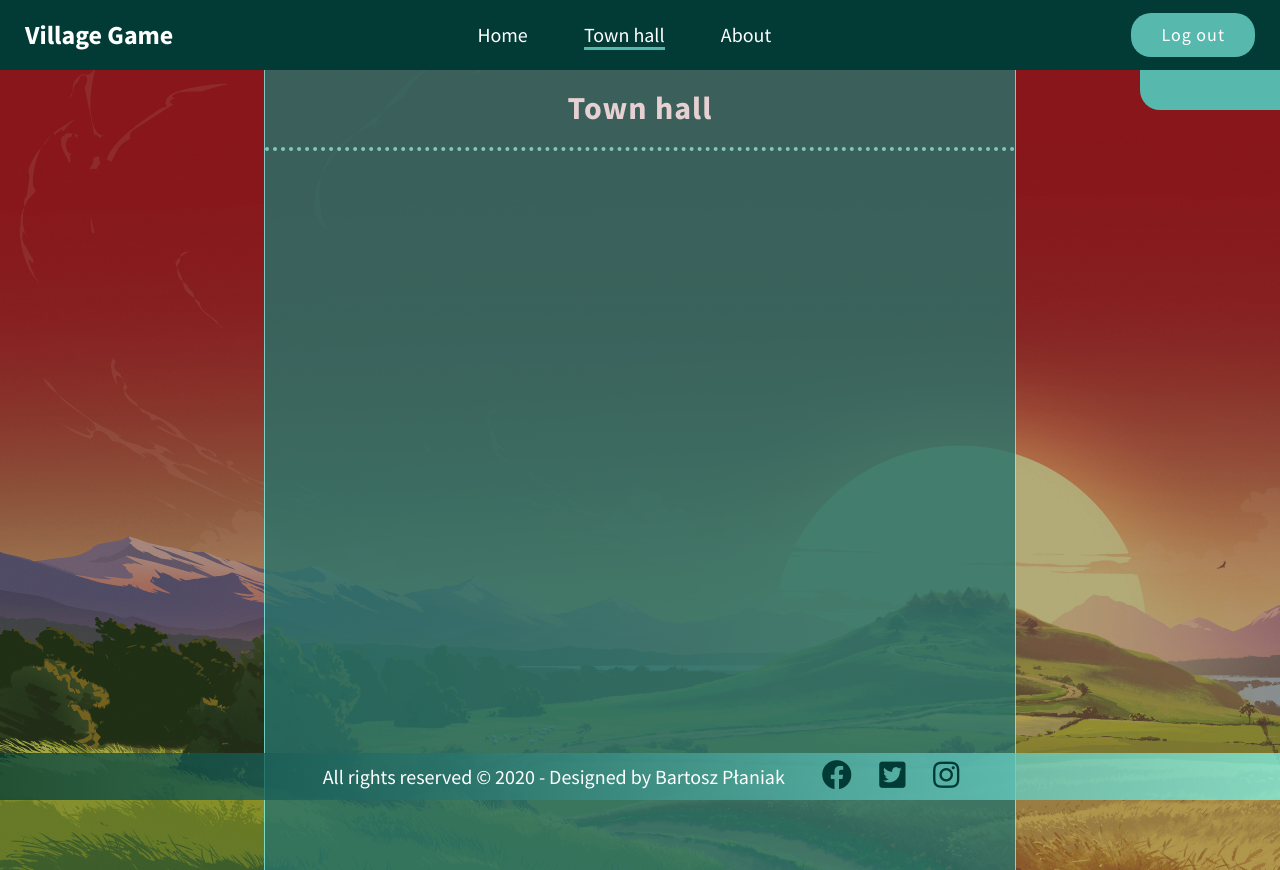
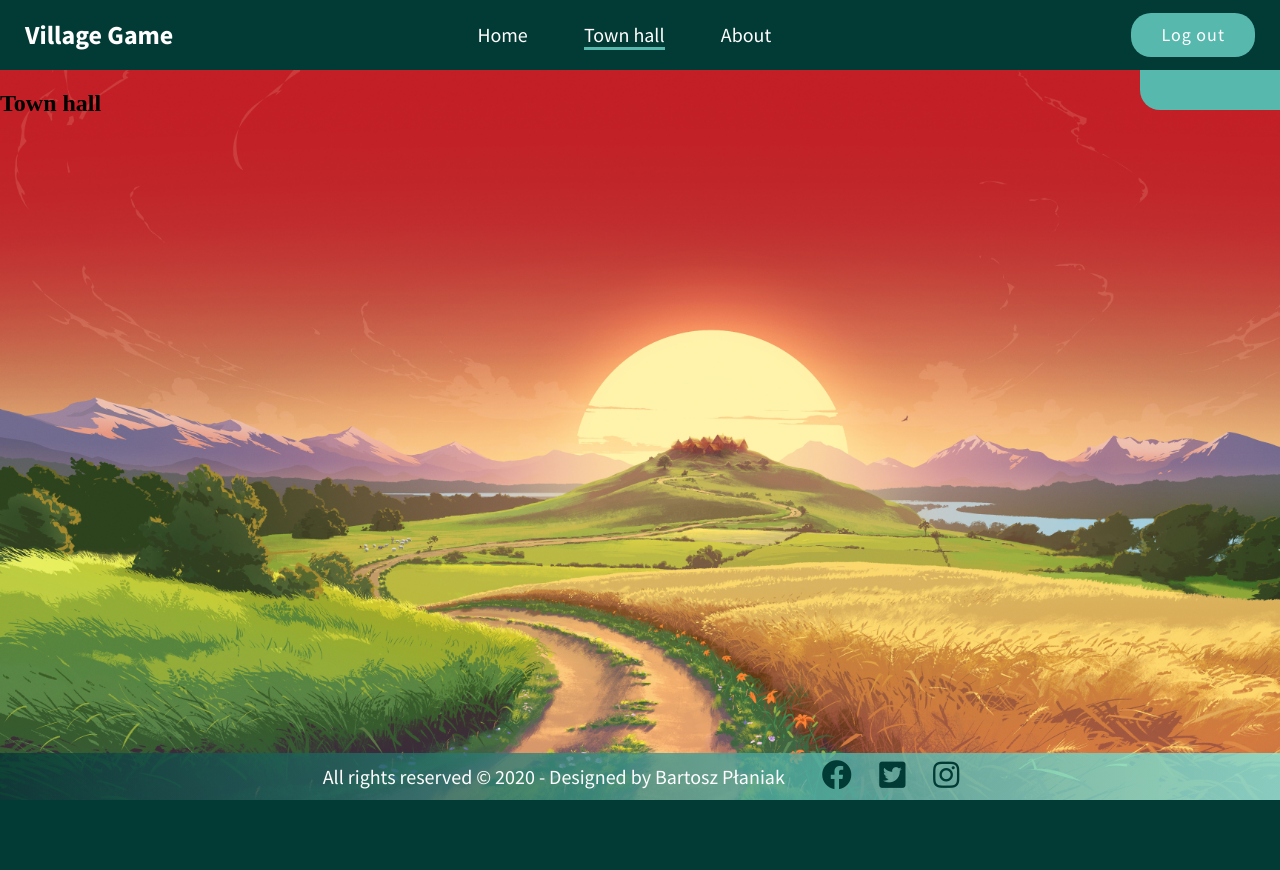
Before and after one commit to Bartekp26/Village-game, a PHP site: page /php/townhall.php in a window 1280 px wide. After the commit the page ends 800 px from the top, so only its background shows below. Run offline with PHP 8.4, Linux system fonts and the light colour scheme; the visitor is signed in with stand-in values (Sample User, id 1); data that the repository does not hold is empty; some libraries are stand-ins or nearby versions.

Commit message:
Changed needed styles

```diff
--- a/css/index.css
+++ b/css/index.css
@@ -326,28 +326,6 @@ body {
   .minerals {
     top: 3.5%; } }
 
-body {
-  background: linear-gradient(rgba(0, 0, 0, 0.3), rgba(0, 0, 0, 0.3)), url("../assets/img/background.png"); }
-
-.townhall {
-  margin: 0 auto;
-  max-width: 750px;
-  min-height: 100vh;
-  background-color: #28736b;
-  opacity: 0.8;
-  font-family: "Source Sans Pro", sans-serif;
-  border-right: 1px #80f4e8 solid;
-  border-left: 1px #80f4e8 solid;
-  color: white; }
-  .townhall__title {
-    text-align: center;
-    margin: 0;
-    padding: 20px;
-    color: white;
-    font-size: 32px;
-    letter-spacing: 1px;
-    border-bottom: 4px #80f4e8 dotted; }
-
 .buildings_container {
   margin: 30px 70px;
   font-family: "Roboto", sans-serif; }
@@ -400,9 +378,9 @@ body {
     left: 25%; }
 
 @media only screen and (max-width: 1150px) {
-  .townhall {
+  .table {
     max-width: 600px; }
-    .townhall__title {
+    .table__title {
       font-size: 28px;
       padding: 16px;
       border-bottom-width: 3px; }
@@ -424,7 +402,7 @@ body {
     top: 75px; } }
 
 @media only screen and (max-width: 660px) {
-  .townhall {
+  .table {
     max-width: 100vw;
     border: 0; } }
 
--- a/scss/game/townhall.scss
+++ b/scss/game/townhall.scss
@@ -1,30 +1,3 @@
-body{
-  background: linear-gradient(rgba(0, 0, 0, 0.3), rgba(0, 0, 0, 0.3)), url("../assets/img/background.png");
-}
-
-.townhall{
-  margin: 0 auto;
-  max-width: 750px;
-  min-height: 100vh;
-  background-color: $darkenBasicColor;
-  opacity: 0.8;
-  font-family: $sansProFont;
-  border-right: 1px $lightenBasicColor solid;
-  border-left: 1px $lightenBasicColor solid;
-  color: white;
-
-
-  &__title{
-    text-align: center;
-    margin: 0;
-    padding: 20px;
-    color: white;
-    font-size: 32px;
-    letter-spacing: 1px;
-    border-bottom: 4px $lightenBasicColor dotted;
-  }
-}
-
 .buildings_container{
   margin: 30px 70px;
   font-family: $robotoFont;
@@ -89,7 +62,7 @@ body{
 }
 
 @media only screen and (max-width: 1150px){
-  .townhall{
+  .table{
     max-width: 600px;
 
     &__title{
@@ -128,7 +101,7 @@ body{
 }
 
 @media only screen and (max-width: 660px){
-  .townhall{
+  .table{
     max-width: 100vw;
     border: 0;
   }
```
